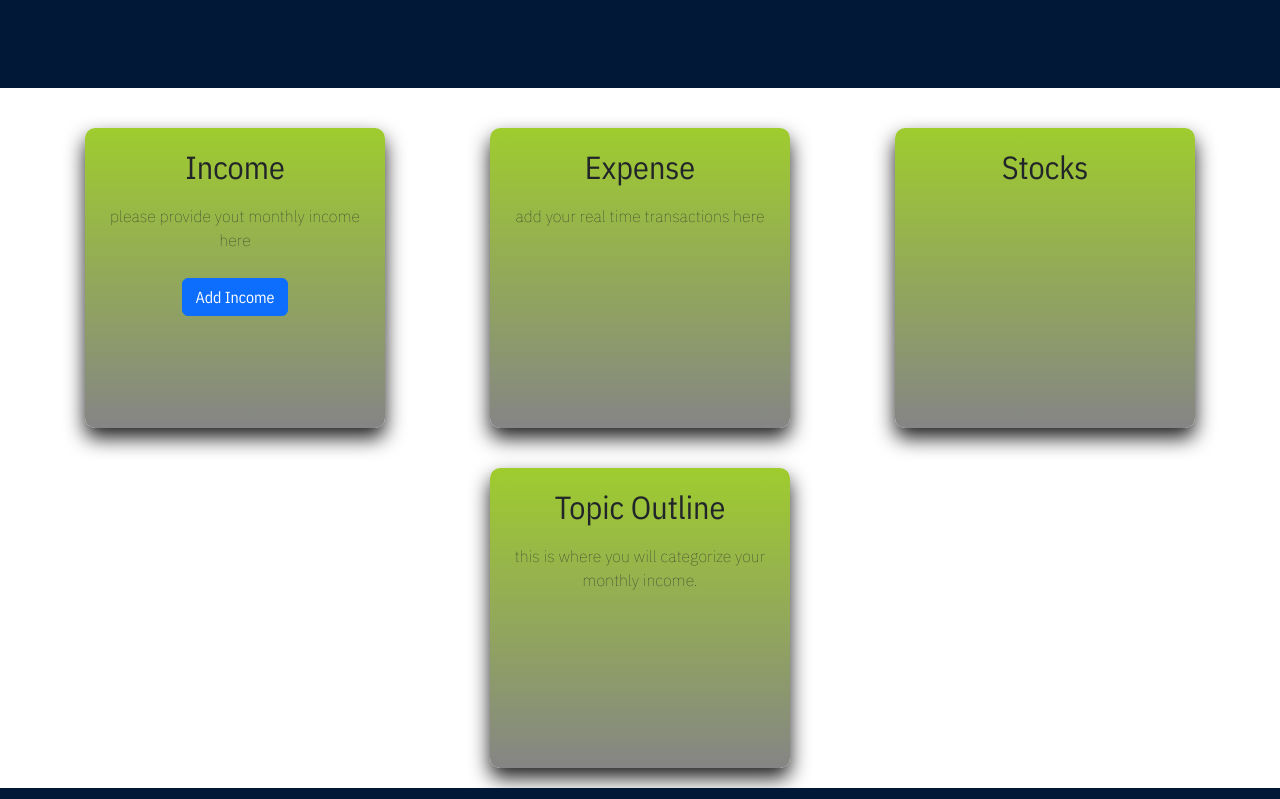
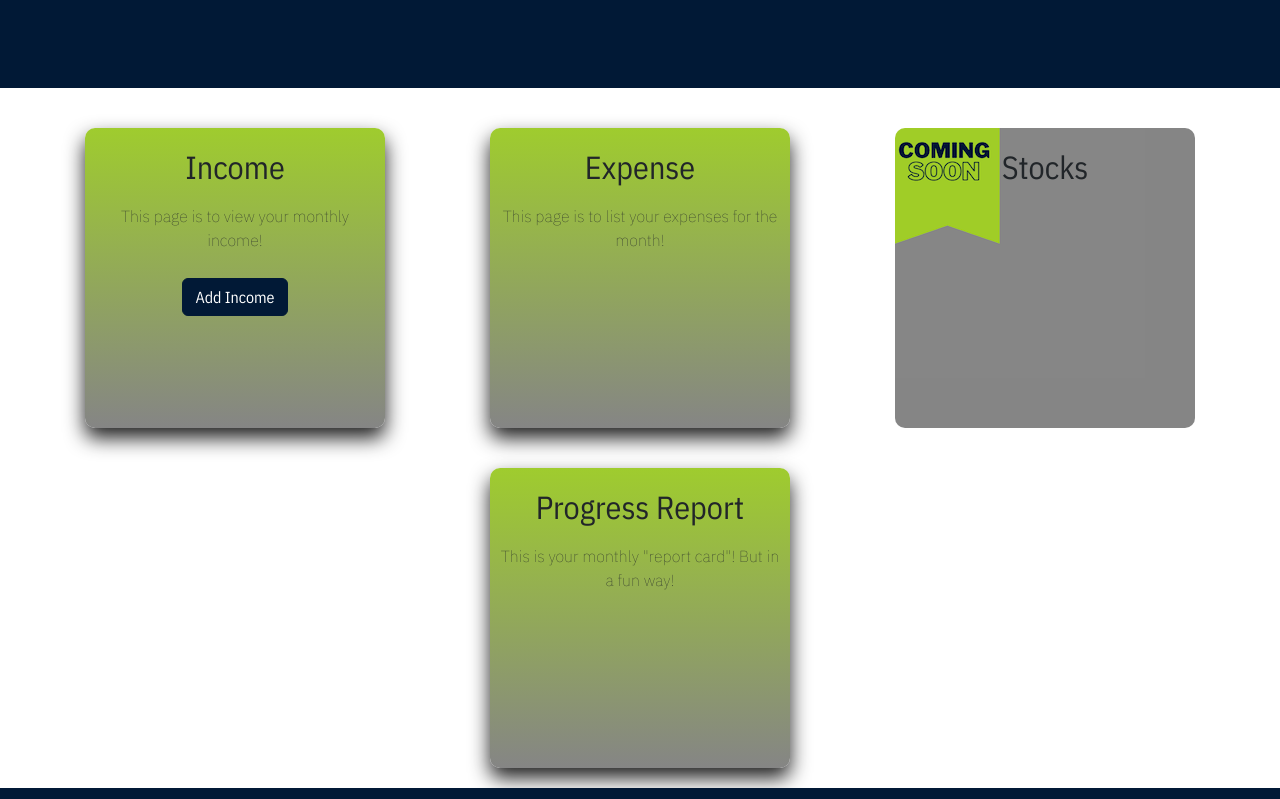
Before and after one commit to emsaw721/stacks-on-stacks, a React (Create React App) app in the folder client/: page /dash in a window 1280 px wide. Shown: the part 720-1519 px from the top of the page. Built offline with nearby package versions, Linux system fonts and the light colour scheme.

Commit message:
changed stock square on dashboard to indicate that it is a upcoming feature

```diff
--- a/client/src/pages/Dashboard.js
+++ b/client/src/pages/Dashboard.js
@@ -14,22 +14,22 @@ function MainDashboard() {
       <div className="categories">
         <div className="topics">
           <h2>Income</h2>
-          <p>please provide yout monthly income here</p>
+          <p>This page is to view your monthly income!</p>
           {/* <span className="input-text">$</span> */}
           {/* <input type="text"  className="input" placeholder="Income balance"/> */}
 
-          <Button type="button" onClick={() => setIsModalOpen(true)}>Add Income</Button>
+          <Button className='dashbtn' type="button" onClick={() => setIsModalOpen(true)}>Add Income</Button>
         </div>
         <div className="topics">
           <h2>Expense</h2>
-          <p>add your real time transactions here</p>
+          <p>This page is to list your expenses for the month!</p>
         </div>
-        <div className="topics">
+        <div className="stock">
           <h2>Stocks</h2>
         </div>
         <div className="topics">
-          <h2>Topic Outline</h2>
-          <p> this is where you will categorize your monthly income. </p>
+          <h2>Progress Report</h2>
+          <p>This is your monthly "report card"! But in a fun way!</p>
         </div>
       </div>
       <Modalincome show={isModalOpen} onClose={setIsModalOpen}></Modalincome>
--- a/client/src/pages/pages.css
+++ b/client/src/pages/pages.css
@@ -39,8 +39,23 @@
     align-items: center;
     font-family: 'IBM Plex Sans', sans-serif;
   }
+
   .categories .topics {
     box-shadow: 0px 10px 20px 0px rgb(32, 32, 32);
+  }
+
+  .stock {
+    width: 300px;
+    height: 300px;
+    margin: 20px;
+    padding-top: 20px;
+    border-radius: 10px;
+    background-color: var(--secondary-color);
+    background-image: url('./stocksbackground.png');
+    background-repeat: no-repeat;
+    align-items: center;
+    text-align: center;
+    font-family: 'IBM Plex Sans Condensed', sans-serif;
   }
 
   .input {
@@ -48,6 +63,12 @@
     text-align: center;
     padding: 10px 0px 10px 0px;
     margin-top: 10px;
+  }
+
+  .dashbtn {
+    background-color: var(--quaternary-color);
+    border-color: var(--quaternary-color);
+    font-family: 'IBM Plex Sans Condensed', sans-serif;
   }
 
 
```
Also changed, not shown: client/src/pages/stocksbackground.png (added).
